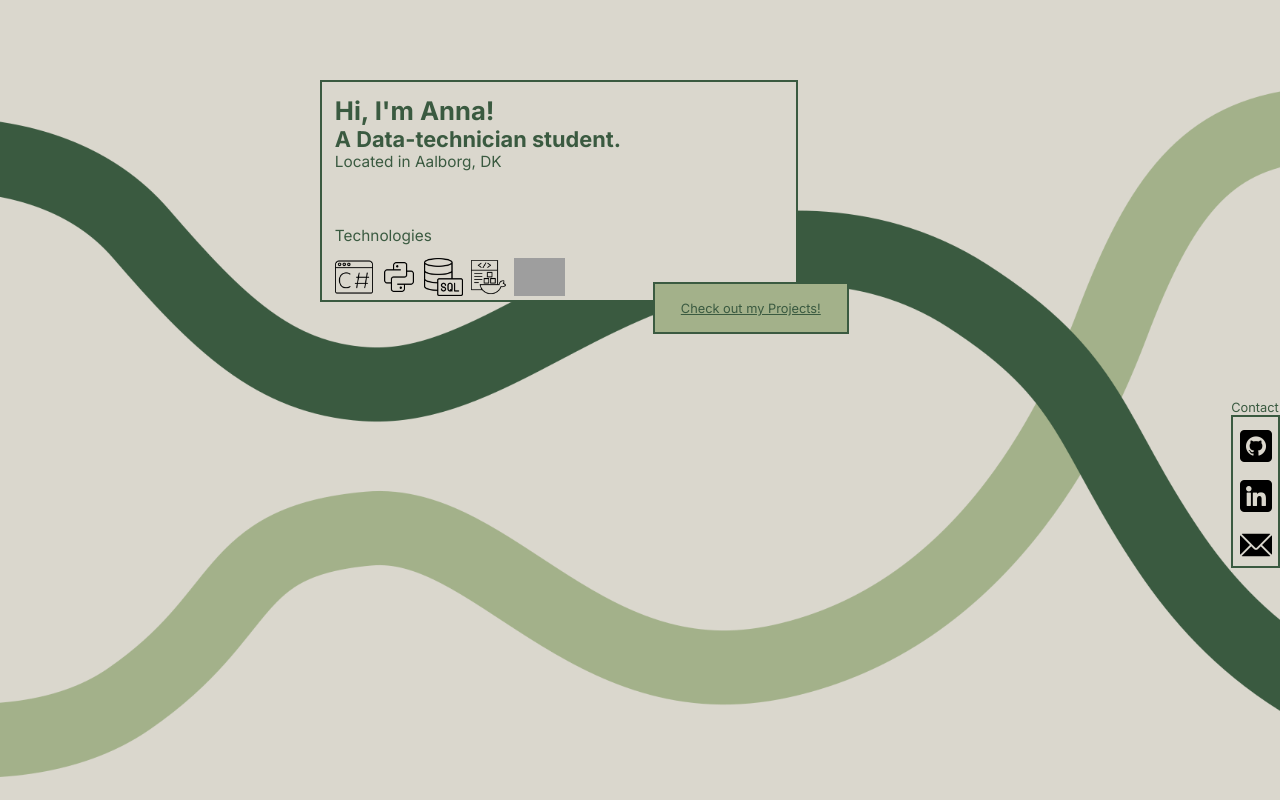
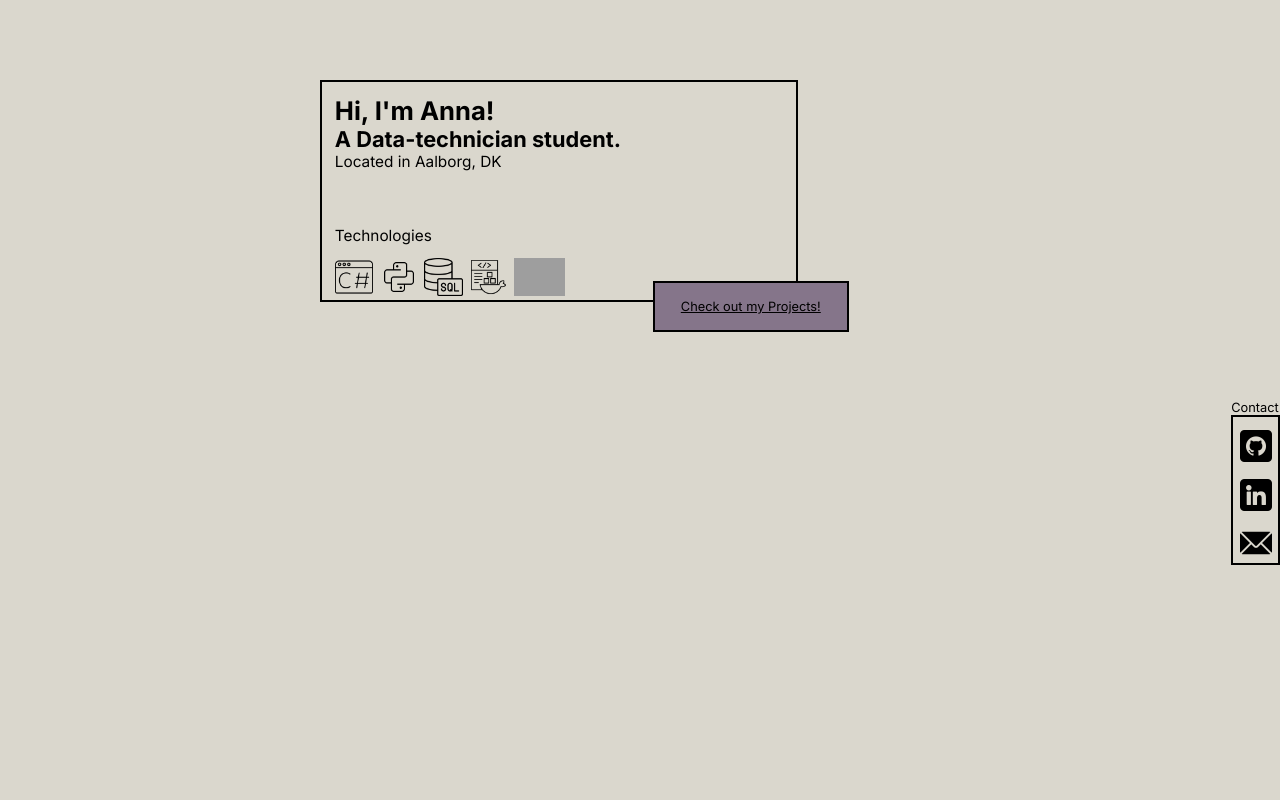
Before and after one commit to LavenderPixl/LavenderPixl.github.io, a Vue app: page / in a window 1280 px wide. Built offline with nearby package versions, Linux system fonts and the light colour scheme; grey boxes are pictures that could not be loaded.

Commit message:
Visual changes, away from Green theme.

```diff
--- a/src/assets/main.css
+++ b/src/assets/main.css
@@ -1,16 +1,12 @@
-@import './base.css';
-
 :root {
     --color-background: #DAD7CD;
-    --color-text: #3A5A40;
-    --color-darkText: #344E41;
-    --header-size: 36px;
-    --font-size: 20px;
-    --smaller-size: 16px;
+    --color-text: black;
+    --color-darkText: black;
 
-    --border-color: #3A5A40;
-    --outline-color: #3A5A40;
+    --border-color: black;
+    --outline-color: black;
     --outline-width: 1px;
+    --btn-color: #85758a;
 }
 
 #app {
@@ -26,7 +22,7 @@
 
 #app {
     height: 100vh;
-    background-image: url("@/assets/squiggles.png");
+    /*background-image: url("@/assets/squiggles.png");*/
     background-size: cover;
     background-repeat: no-repeat;
     padding: 0;
--- a/src/components/InfoBox.vue
+++ b/src/components/InfoBox.vue
@@ -83,8 +83,8 @@ img {
 }
 
 .projectLink {
-  background: #a3b18a;
-  border: 2px solid #3a5a40;
+  background: var(--btn-color);
+  border: 2px solid var(--border-color);
   align-self: center;
   padding: 1vw;
   width: 25vh;
@@ -95,7 +95,7 @@ img {
 .projectLink a {
   text-decoration-line: underline;
   font-size: 2vh;
-  color: #3a5a40;
+  color: var(--color-text);
 }
 
 /*PC*/
@@ -104,7 +104,7 @@ img {
     display: flex;
     flex-direction: column;
     justify-content: left;
-    border: 2px solid #3a5a40;
+    border: 2px solid var(--border-color);
     background-color: #dad7cd;
 
     height: 15vw;
@@ -147,8 +147,8 @@ img {
   }
 
   .projectLink {
-    background: #a3b18a;
-    border: 2px solid #3a5a40;
+    background: var(--btn-color);
+    border: 2px solid var(--border-color);
     width: 15vw;
     padding: 0.5vw 0;
     text-align: center;
@@ -159,7 +159,7 @@ img {
   .projectLink a {
     text-decoration-line: underline;
     font-size: 1vw;
-    color: #3a5a40;
+    color: var(--color-text);
   }
 }
 </style>
--- a/src/components/ProjectBox.vue
+++ b/src/components/ProjectBox.vue
@@ -7,9 +7,15 @@ export default {
     updated_at: String,
     html_url: String,
   },
+  async mounted() {
+    await this.clean()
+  },
   methods: {
     redirect() {
       window.location.href = this.html_url
+    },
+    async clean() {
+      // this.updated_at = this.updated_at.slice(0, 11)
     },
   },
 }
@@ -24,7 +30,7 @@ export default {
       </div>
       <div id="bottom">
         <p id="language">{{ this.language }}</p>
-        <p id="date">{{ this.updated_at }}</p>
+        <p id="date">{{ this.updated_at.slice(0, 10) }}</p>
       </div>
     </div>
   </a>
--- a/src/components/Side-bar.vue
+++ b/src/components/Side-bar.vue
@@ -56,7 +56,7 @@ img {
   cursor: pointer;
   width: 10vw;
   background-color: #dad7cd;
-  border: 2px solid #3a5a40;
+  border: 2px solid var(--border-color);
 }
 
 @media only screen and (min-width: 769px) {
@@ -81,7 +81,7 @@ img {
     margin: 0;
     padding: 0 0.5vw;
     background-color: #dad7cd;
-    border: 2px solid #3a5a40;
+    border: 2px solid var(--border-color);
   }
 }
 </style>
--- a/src/views/ProjectView.vue
+++ b/src/views/ProjectView.vue
@@ -35,12 +35,7 @@ export default {
 
     async getRepos() {
       await axios
-        .get('https://api.github.com/users/LavenderPixl/repos', {
-          headers: {
-            'User-Agent': 'LavenderPixl',
-            Authorization: `Bearer ${import.meta.env.VITE_TOKEN}`,
-          },
-        })
+        .get('https://api.github.com/users/LavenderPixl/repos')
         .then(res => {
           for (let project of res.data) {
             this.repos.push(project)
@@ -123,7 +118,7 @@ export default {
   display: inline-flex;
   flex-direction: row;
   justify-content: left;
-  border-bottom: 4px dotted #3a5a40;
+  border-bottom: 4px dotted var(--border-color);
   background-color: #dad7cd;
   width: 100%;
   height: 10vw;
@@ -187,14 +182,14 @@ export default {
   width: 10vw;
   font-size: 5vw;
   border: var(--border-color) 2px solid;
-  background-color: #a3b18a;
+  background-color: var(--btn-color);
   cursor: pointer;
 }
 
 #pageNumber {
-  margin-left: 5vw;
-  margin-right: 6vw;
+  margin-left: 4vw;
   margin-top: 1vw;
+  width: 15vw;
   font-size: 5vw;
   text-decoration: underline;
 }
@@ -264,7 +259,7 @@ export default {
     width: 3vw;
     font-size: 1vw;
     border: var(--border-color) 2px solid;
-    background-color: #a3b18a;
+    background-color: var(--btn-color);
     cursor: pointer;
   }
 
@@ -272,6 +267,7 @@ export default {
     margin-left: 1vw;
     margin-right: 1vw;
     margin-top: 0.3vw;
+    width: auto;
     font-size: 1.3vw;
     text-decoration: underline;
   }
```
Also changed, not shown: src/assets/base.css (deleted, +0 -96 lines).
